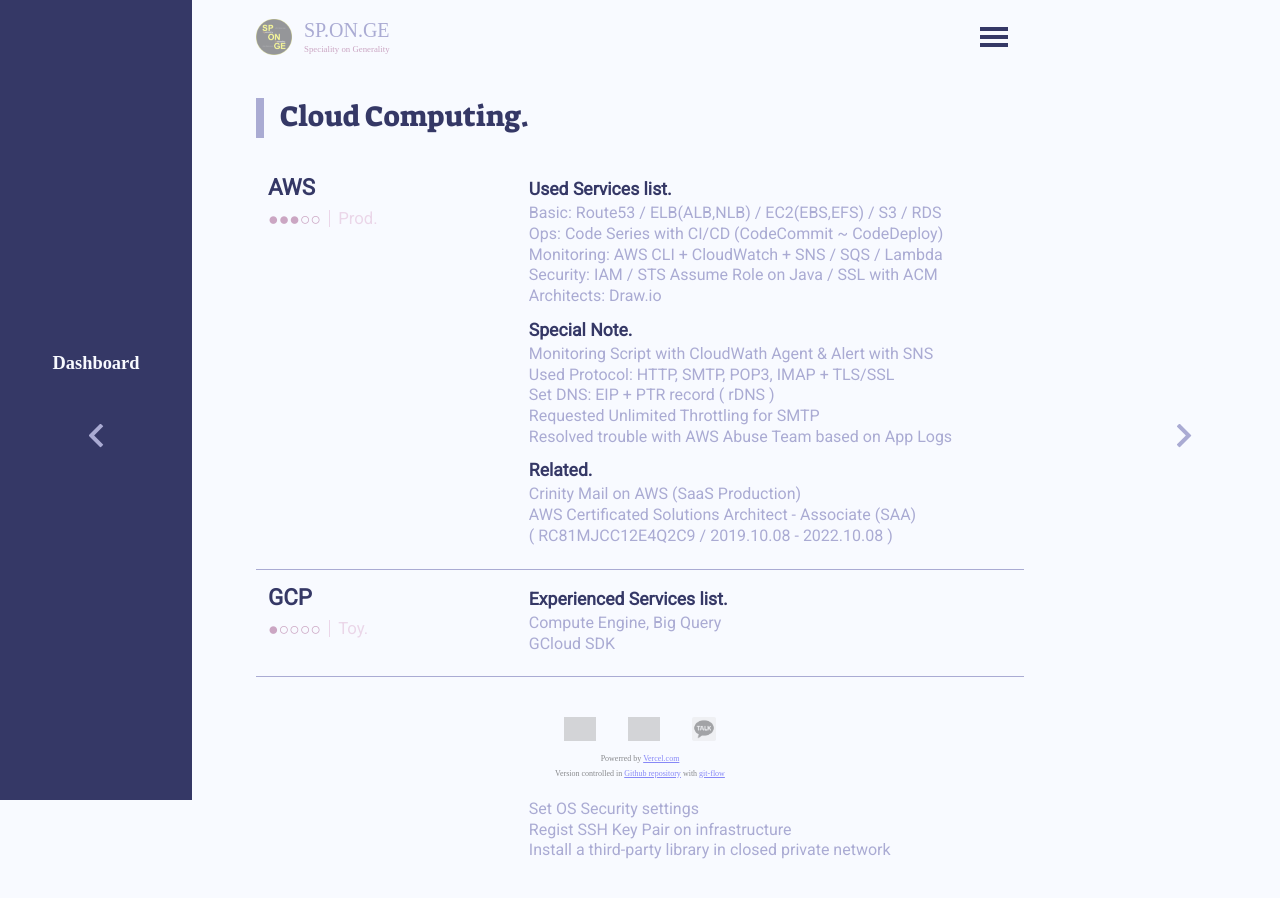
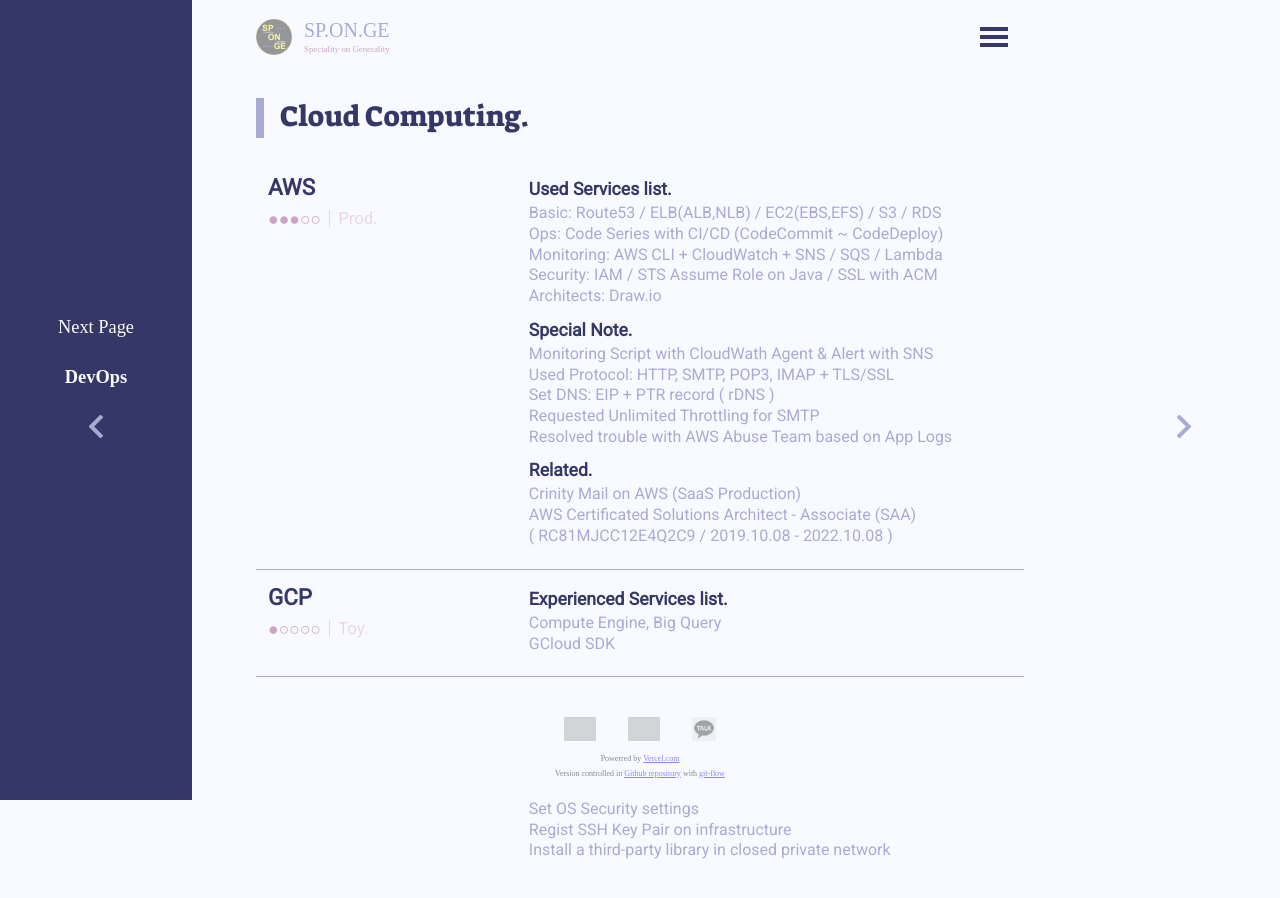
Before and after one commit to devJRL/DevOpsLab-TechProfile, a Next.js app in the folder next/: page /cloud in a window 1280 px wide. Shown: the top 898 px of the page. Built offline with nearby package versions, Linux system fonts and the light colour scheme; grey boxes are pictures that could not be loaded.

Commit message:
complete page link

```diff
--- a/next/components/_units/arrow/index.tsx
+++ b/next/components/_units/arrow/index.tsx
@@ -1,17 +1,15 @@
-import Link from "next/link";
-
 import "./index.scss";
 
 type props = {
   href: string;
-  as: string;
+  as?: string;
   isScrollable?: boolean;
   rotateDegree?: number;
 };
 
 const makeArrow = (
   arrowImg: string = "arrow-down.svg",
-  { href, as, isScrollable = true, rotateDegree = 0 }: props
+  { href, isScrollable = true, rotateDegree = 0 }: props
 ) => {
   const degree = rotateDegree % 360;
 
@@ -24,16 +22,12 @@
 
   const cls = "arrow";
   return (
-    <div className={`${cls} ${!isScrollable && "fixed"}`}>
-      <Link href={href} as={as}>
-        <a>
-          <img
-            className={`${cls}__${direction}`}
-            src={`/static/images/etc-parts/${arrowImg}`}
-          />
-        </a>
-      </Link>
-    </div>
+    <a className={`${cls} ${!isScrollable && "fixed"}`} href={href}>
+      <img
+        className={`${cls}__${direction}`}
+        src={`/static/images/etc-parts/${arrowImg}`}
+      />
+    </a>
   );
 };
 
--- a/next/components/_units/post/index.scss
+++ b/next/components/_units/post/index.scss
@@ -1,44 +1,5 @@
 @import "../../../public/_declare_colors";
 @import "../../_common/settings.scss";
-
-.linked-arrow {
-  display: block;
-  width: 15%;
-  height: 100%;
-  position: fixed;
-  top: 0;
-  z-index: 999;
-
-  &:hover {
-    background-color: $Color-G01-M;
-    transition: 1.75s;
-  }
-
-  &__flexbox {
-    height: 100%;
-    display: flex;
-    flex-direction: column;
-    justify-content: center;
-    text-decoration: none;
-
-    &>span {
-      display: block;
-      width: 100%;
-      text-align: center;
-      color: $Color-G01-B;
-      font-weight: bold;
-      font-size: 1.15rem;
-    }
-  }
-
-  &.left {
-    left: 0;
-  }
-
-  &.right {
-    right: 0;
-  }
-}
 
 .post {
   @include padding-desktop;
--- a/next/pages/[sector]/index.scss
+++ b/next/pages/[sector]/index.scss
@@ -1,5 +1,73 @@
 @import "../../public/_declare_fonts.scss";
 @import "../../public/declare_colors";
+
+.linked-arrow {
+  display: block;
+  width: 15%;
+  height: 100%;
+  position: fixed;
+  top: 0;
+  z-index: 999;
+
+  &:hover {
+    background-color: $Color-G01-M;
+    transition: 1.75s;
+  }
+
+  &__flexbox {
+    height: 100%;
+    display: flex;
+    flex-direction: column;
+    justify-content: center;
+
+    position: relative;
+
+    &-button {
+      position: absolute;
+      width: 100%;
+      display: flex;
+      flex-direction: column;
+      align-items: center;
+
+      text-decoration: none;
+
+      &>p {
+        color: $Color-G01-B;
+        font-size: 1.15rem;
+        padding-bottom: 2rem;
+
+        &:hover {
+          color: $Color-G01-SL;
+          transition: 1s;
+        }
+      }
+
+      &>span {
+        color: $Color-G01-B;
+        font-weight: bold;
+        font-size: 1.15rem;
+        padding-bottom: 6rem;
+
+        &:hover {
+          color: $Color-G01-S;
+          transition: 1s;
+        }
+      }
+
+      &>a {
+        padding-bottom: 3rem;
+      }
+    }
+  }
+
+  &.left {
+    left: 0;
+  }
+
+  &.right {
+    right: 0;
+  }
+}
 
 .sector {
   font-family: Roboto;
--- a/next/pages/[sector]/index.tsx
+++ b/next/pages/[sector]/index.tsx
@@ -1,7 +1,6 @@
 import { NextPage, NextPageContext } from "next"; // https://linguinecode.com/post/next-js-typescript-getinitialprops
 import { ReactNode } from "react";
 
-import "@/public/_global.scss";
 import "./index.scss";
 import Layouts from "@/components/_layouts/";
 import Post from "@/components/_units/post";
@@ -30,19 +29,22 @@
   selectedSector,
   sectorArray,
   prevLink = "/dashboard",
-  nextLink = "/dashboard",
+  nextLink = prevLink,
   prevTarget = "Dashboard",
-  nextTarget = "Dashboard",
+  nextTarget = prevTarget,
 }: props) => {
   const cls = "linked-arrow";
   const isNeedToOffset = sectorArray && sectorArray.length > 2;
   return (
     <>
       <div className={`${cls} left`}>
-        <a className={`${cls}__flexbox`} href={prevLink}>
-          <span>{prevTarget}</span>
+        <div className={`${cls}__flexbox`}>
+          <a className={`${cls}__flexbox-button`} href={prevLink}>
+            <p>Next Page</p>
+            <span>{prevTarget}</span>
+          </a>
           <Arrows.Left href={prevLink} as={prevLink} />
-        </a>
+        </div>
       </div>
       <Layouts.OneBody
         oneBodyComponent={
@@ -55,10 +57,13 @@
         isScrollable={true}
       />
       <div className={`${cls} right`}>
-        <a className={`${cls}__flexbox`} href={nextLink}>
-          <span>{nextTarget}</span>
+        <div className={`${cls}__flexbox`}>
+          <a className={`${cls}__flexbox-button`} href={nextLink}>
+            <p>Next Page</p>
+            <span>{nextTarget}</span>
+          </a>
           <Arrows.Right href={nextLink} as={nextLink} />
-        </a>
+        </div>
       </div>
     </>
   );
@@ -139,31 +144,51 @@
       return {
         selectedSector: "DevOps",
         sectorArray: devops.list,
+        prevLink: "/dashboard",
+        nextLink: "/cloud",
+        prevTarget: "Dashboard",
+        nextTarget: "Cloud Computing",
       };
 
     case "cloud":
       return {
         selectedSector: "Cloud Computing",
         sectorArray: cloud.list,
+        prevLink: "/devops",
+        nextLink: "/full-stack",
+        prevTarget: "DevOps",
+        nextTarget: "Full-Stack",
       };
 
     case "full-stack":
-    case "web-back":
+    case "back-end":
       return {
         selectedSector: "Back-end",
         sectorArray: web_back.list,
+        prevLink: "/cloud",
+        nextLink: "/front-end",
+        prevTarget: "Cloud Computing",
+        nextTarget: "Front-end",
       };
 
-    case "web-front":
+    case "front-end":
       return {
         selectedSector: "Front-end",
         sectorArray: web_front.list,
+        prevLink: "/back-end",
+        nextLink: "/database",
+        prevTarget: "Back-end",
+        nextTarget: "Database",
       };
 
     case "database":
       return {
         selectedSector: "Database",
         sectorArray: database.list,
+        prevLink: "/back-end",
+        nextLink: "/dashboard",
+        prevTarget: "Back-end",
+        nextTarget: "Intro",
       };
 
     default:
--- a/next/pages/_document.tsx
+++ b/next/pages/_document.tsx
@@ -7,6 +7,8 @@
   NextScript,
 } from "next/document";
 
+import "../public/_global.scss";
+
 class MyDocument extends Document {
   static async getInitialProps(ctx: DocumentContext) {
     const initialProps = await Document.getInitialProps(ctx);
@@ -15,6 +17,7 @@
 
   render() {
     return (
+      <>
         <Html lang="en">
           <Head>
             <meta charSet="utf-8" />
@@ -32,6 +35,12 @@
             <NextScript />
           </body>
         </Html>
+        <style jsx>{`
+          :global(body) {
+            background-color: #f8faff;
+          }
+        `}</style>
+      </>
     );
   }
 }
--- a/next/pages/dashboard/index.tsx
+++ b/next/pages/dashboard/index.tsx
@@ -21,7 +21,6 @@
           title={"Tech-Stacks"}
           generatedContents={makeTechStacks()}
           arrow_href="/devops"
-          arrow_as="/devops"
         />
       }
     />
@@ -49,10 +48,10 @@
           labels: [
             techRight[0].title,
             techRight[1].title,
+            techLeft[1].title,
             techLeft[0].title,
-            techLeft[1].title,
           ],
-          datas: [25, 25, 25, 25],
+          datas: [100, 100, 100, 100],
         })}
       </div>
       <div className={`${cls}__side`}>{makeTechPart(techRight, "right")}</div>
```
Lines whose indentation alone changed are shown as unchanged.
